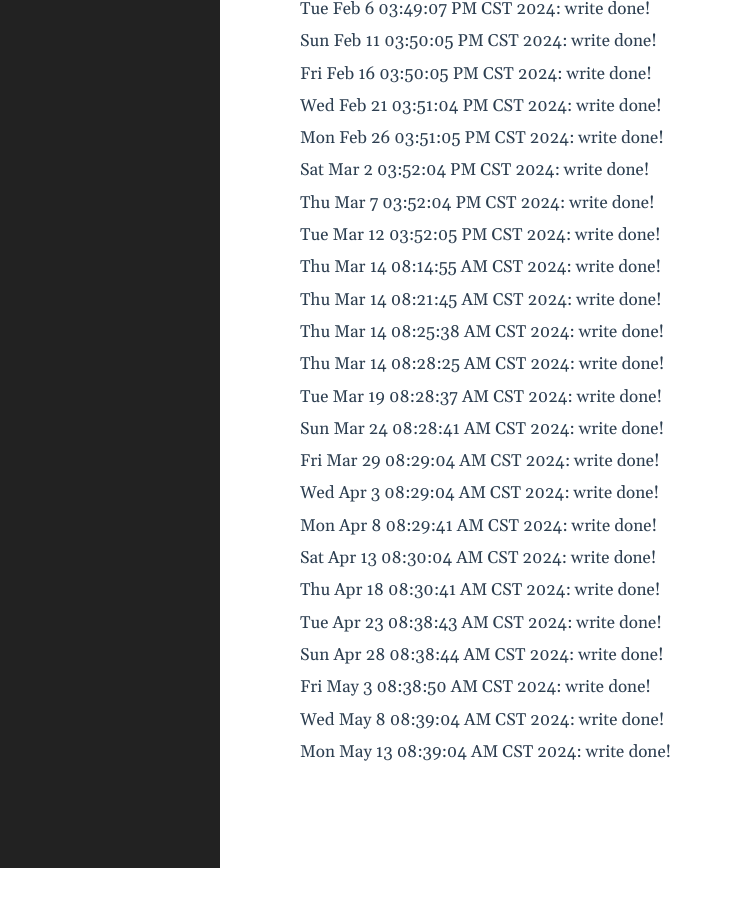
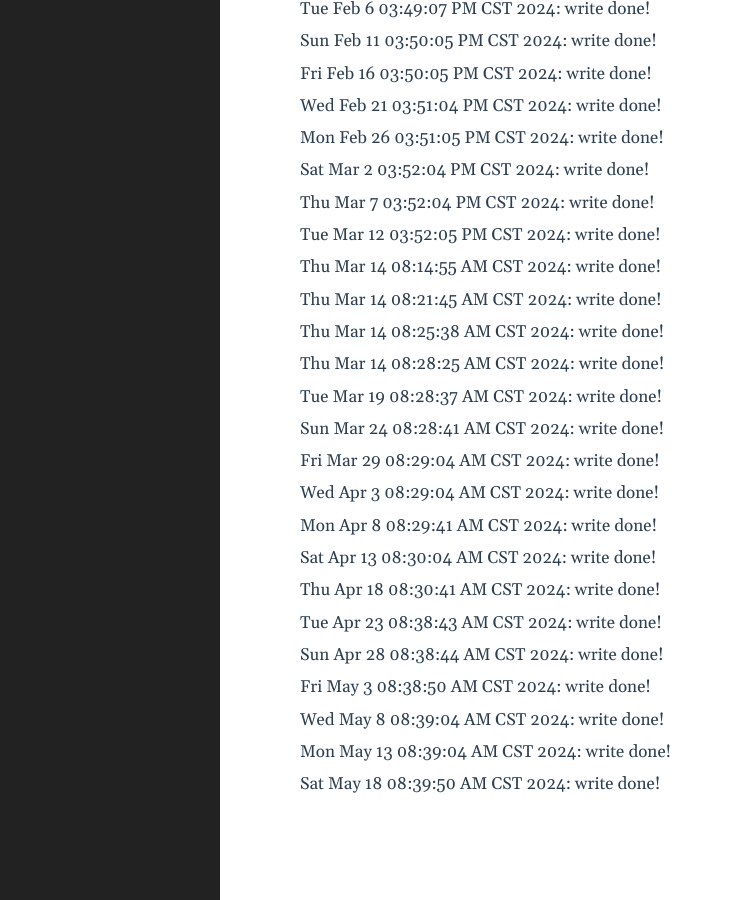
Before and after one commit to lclgo/lclgo.github.io, a Jekyll site: the page built from _posts/2023-03-10-weekly.md, in a window 1280 px wide and 900 px high, scrolled down 857 px. Shown: the whole window, without its empty margins (0-733 px from the left). Built offline with Jekyll 4.4.1, drawn with Linux system fonts in a browser that asks for light colours; before the commit the page ends 1725 px from its top, so only the background shows below that.

Commit message:
timer check

```diff
--- a/_posts/2023-03-10-weekly.md
+++ b/_posts/2023-03-10-weekly.md
@@ -93,3 +93,5 @@ Fri May  3 08:38:50 AM CST 2024: write done!
 Wed May  8 08:39:04 AM CST 2024: write done!
 
 Mon May 13 08:39:04 AM CST 2024: write done!
+
+Sat May 18 08:39:50 AM CST 2024: write done!
```
